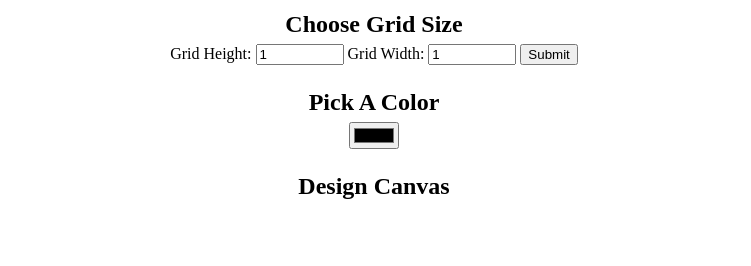
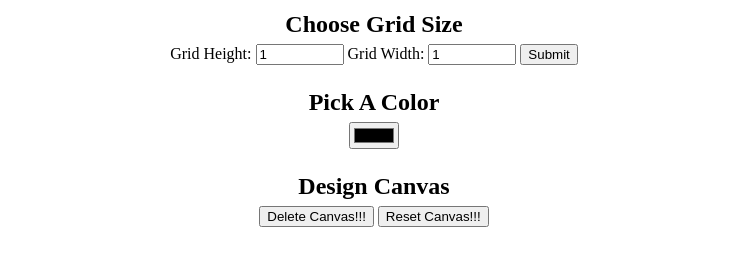
Before and after one commit to architgarg1515/Front-End-Web-Developer-Nanodegree, a plain HTML site: page Project-4/index.html in a window 1280 px wide. Shown: the part 126-392 px from the top of the page, without its empty margins (266-1017 px from the left). Drawn offline with Linux system fonts and the light colour scheme.

Commit message:
buttons added for delete & reset

```diff
--- a/Project-4/index.html
+++ b/Project-4/index.html
@@ -22,7 +22,8 @@
 
     <h2>Design Canvas</h2>
     <table id="pixelCanvas"></table>
-
+    <button id="myBtn1" type="button">Delete Canvas!!!</button>
+    <button id="myBtn2" type="button">Reset Canvas!!!</button>
     <script src="designs.js"></script>
 </body>
 </html>
```
